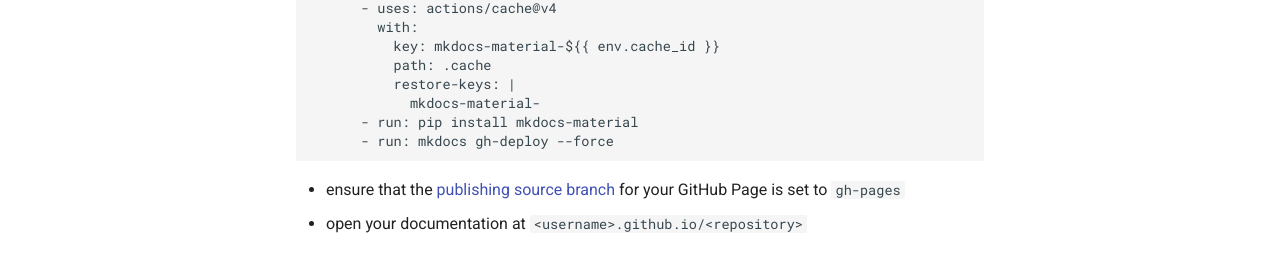
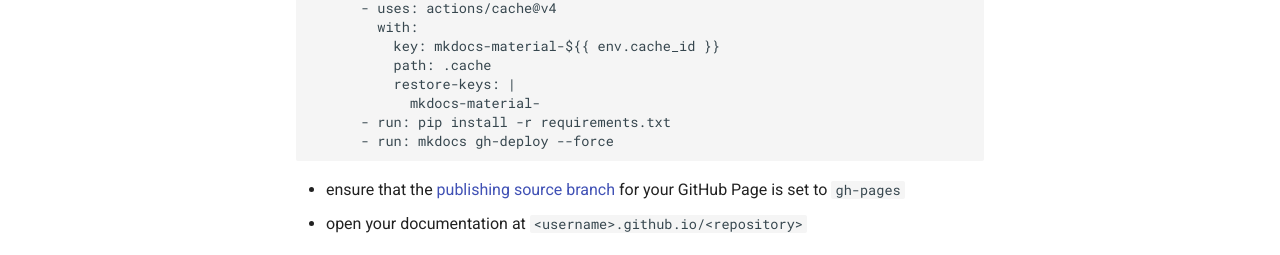
Before and after one commit to steled/documentation, an MkDocs documentation site: the page built from docs/mkdocs/create_configure_publish.md, in a window 1280 px wide and 900 px high, scrolled down 813 px. Shown: the part 642-897 px from the top of the window. Built offline with MkDocs 1.6.1 and Material for MkDocs 9.7.7, drawn with Linux system fonts in a browser that asks for light colours; comment, search, counter and statistics services are not loaded; some of the changed text lies outside the part shown.

Commit message:
Update create_configure_publish.md
- update to use requirements.txt

````diff
--- a/docs/mkdocs/create_configure_publish.md
+++ b/docs/mkdocs/create_configure_publish.md
@@ -62,7 +62,7 @@
           path: .cache
           restore-keys: |
             mkdocs-material-
-      - run: pip install mkdocs-material
+      - run: pip install -r requirements.txt
       - run: mkdocs gh-deploy --force
 ```
 
````
